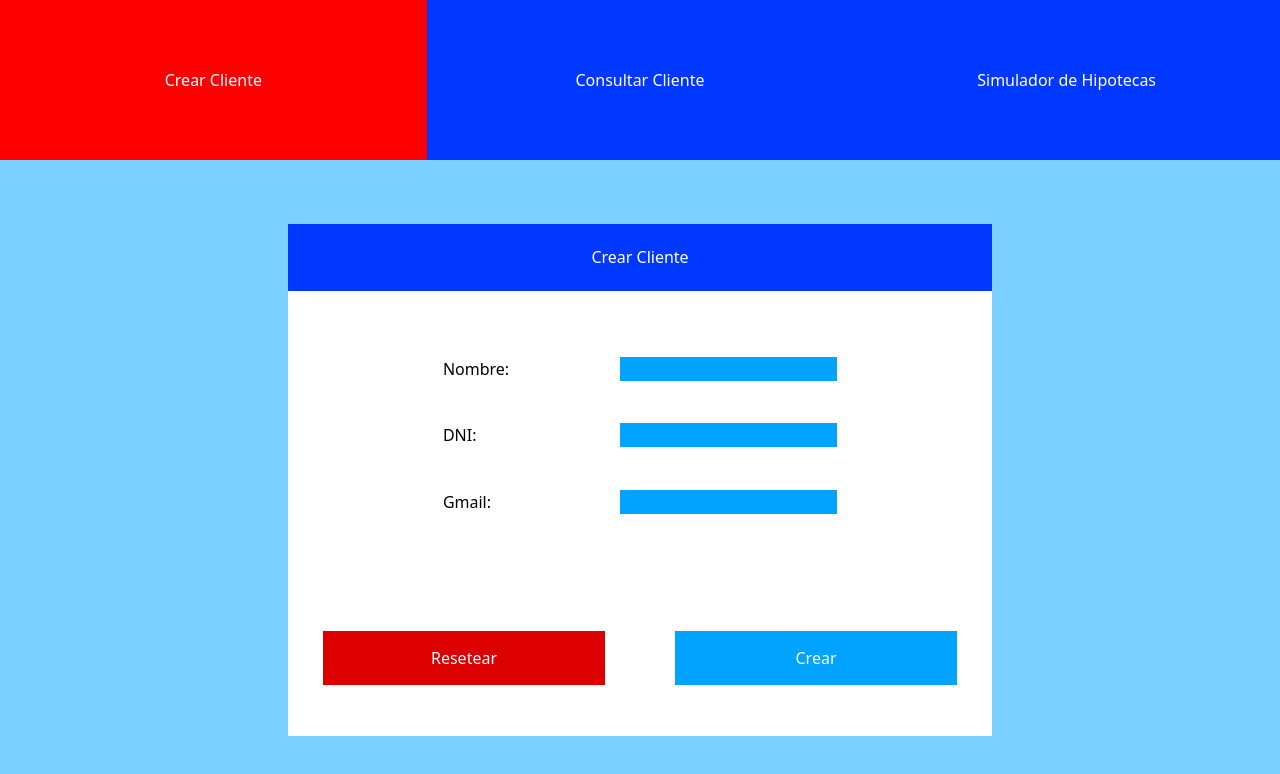
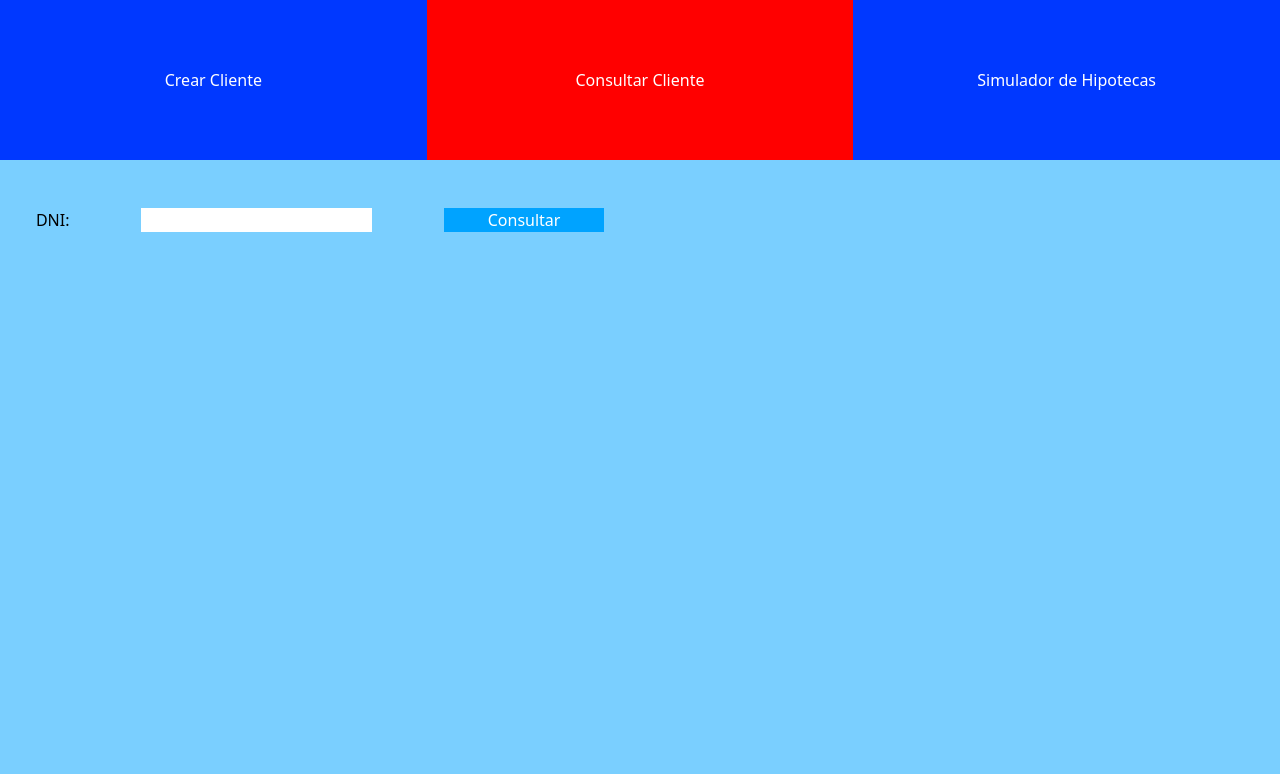
Before and after one commit to Coldaniel2001/Prueba-tecnica-hipotecas, a React (Create React App) app: page /consultClient in a window 1280 px wide. Before the commit this address led to /createClient. Shown: the top 774 px of the page. Built offline with nearby package versions, Linux system fonts and the light colour scheme.

Commit message:
change(get client): get client in the database, and config router consultCliente, we need appear on screen the client with informacion finance

```diff
--- a/src/component/Navbar/Navbar.jsx
+++ b/src/component/Navbar/Navbar.jsx
@@ -9,7 +9,7 @@ const Navbar = () => {
 					<span>Crear Cliente</span>
 				</div>
 			</NavLink>
-			<NavLink to={"/"} className={({ isActive }) => isActive ? 'flex items-center justify-center  w-[33.33333%] h-[100%] bg-strongRed' : 'flex items-center justify-center  w-[33.33333%] h-[100%] bg-navBlue'}>
+			<NavLink to={"/consultClient"} className={({ isActive }) => isActive ? 'flex items-center justify-center  w-[33.33333%] h-[100%] bg-strongRed' : 'flex items-center justify-center  w-[33.33333%] h-[100%] bg-navBlue'}>
 				<div>
 					<span>Consultar Cliente</span>
 				</div>
--- /dev/null
+++ b/src/context/DNI/DNIContext.jsx
@@ -0,0 +1,5 @@
+import { createContext } from "react";
+
+const DNIContext = createContext();
+
+export default DNIContext
--- /dev/null
+++ b/src/context/DNI/DNIProvider.jsx
@@ -0,0 +1,21 @@
+import React from "react";
+
+import DNIContext from "./DNIContext";
+
+const DNIProvider = ({ children }) => {
+
+    const calculateWordDni = (digitsDni) => {
+
+        const tableWords = 'TRWAGMYFPDXBNJZSQVHLCKE';
+
+        return [tableWords.charAt(digitsDni % 23), true];
+
+    }
+    return (
+        <DNIContext.Provider value={{ calculateWordDni }}>
+            {children}
+        </DNIContext.Provider>
+    )
+}
+
+export default DNIProvider
--- /dev/null
+++ b/src/page/ConsultClient/ConsultClient.jsx
@@ -0,0 +1,74 @@
+import React, { useContext, useState } from "react"
+
+
+import Navbar from "../../component/Navbar/Navbar"
+import toast from "react-hot-toast"
+import DNIContext from "../../context/DNI/DNIContext"
+
+const ConsultClient = () => {
+
+    const [consult, setConsult] = useState({
+        state:false,
+        dni:""
+    });
+
+    const { calculateWordDni } = useContext(DNIContext)
+
+
+    const handleDni = (event) => {
+        setConsult({...consult, dni:event.target.value})
+    }
+    const handleConsult = () => {
+        if (consult.dni === "") {
+            consult.state === true && setConsult({...consult, state:false});
+            toast.error("Rellene El recuadro para coger la información del cliente")
+        } else if (consult.dni.length !== 8) {
+            consult.state === true && setConsult({...consult, state:false});
+            toast.error("Tiene que tener un minimo de 8 caracteres para realizar la consulta")
+        } else {
+            toast.success("La Consulta del cliente ha sido todo un exito.");
+
+            consult.dni += calculateWordDni(consult.dni)[0];
+
+            setConsult({...consult, state:true});
+            getInfoClient()
+        }
+
+    }
+
+    const getInfoClient = async () => {
+
+        try {
+            const response = await fetch(`${process.env.REACT_APP_SERVER_URL}/users/create/${consult.dni}`);
+            const data = await response.json();
+
+            console.log(data)
+        } catch (error) {
+            console.log(error);
+        }
+    };
+
+    return (
+        <>
+            <div className="h-[20vh] w-[100vw]">
+                <Navbar />
+            </div>
+
+            <div className="h-[80vh] w-[100vw] bg-backgroundSky">
+                <div className="flex justify-around items-center w-[50%]  h-[15vh]">
+                    <label>DNI:</label>
+                    <input type="number" onChange={handleDni}  />
+                    <button onClick={handleConsult} className="bg-lightBlue text-white w-[25%]">Consultar</button>
+                </div>
+                {consult.state ? <div className="flex justify-center items-center">
+                    <div className="h-[60vh] w-[90%] bg-white">
+
+                    </div>
+                </div> : ""}
+            </div>
+
+        </>
+    )
+}
+
+export default ConsultClient
--- a/src/page/CreateClient/CreateClient.jsx
+++ b/src/page/CreateClient/CreateClient.jsx
@@ -1,13 +1,18 @@
-import React, { useRef, useState } from "react"
+import React, { useContext, useRef, useState } from "react"
 
 
 import Navbar from "../../component/Navbar/Navbar"
 import toast from "react-hot-toast"
 
+import DNIContext from "../../context/DNI/DNIContext";
+
+
+
 
 const CreateClient = () => {
+    const resetInput = useRef();
 
-    const resetInput = useRef();
+    const { calculateWordDni } = useContext(DNIContext)
 
     const [createInput, setCreateInput] = useState({
         name: "",
@@ -15,19 +20,18 @@ const CreateClient = () => {
         gmail: ""
     })
 
+
+
+
     const handleInput = (event) => {
         setCreateInput({ ...createInput, [event.target.name]: event.target.value })
     }
     const handleSubmit = (event) => {
         event.preventDefault()
-        if (calculateWordDni(createInput.dni)[1] === true) {
-            toast.success("La creación de un nuevo cliente ha sido todo un exito.");
+        if(createInput.dni.length === 8){
             createInput.dni += calculateWordDni(createInput.dni)[0];
-            createClient();
-            resetInput.current.click();
-        } else {
-            toast.error("Tienes que rellenar los 8 digitos de tu numero del DNI");
         }
+        createClient();
     }
 
     const createClient = async () => {
@@ -43,22 +47,28 @@ const CreateClient = () => {
             );
             const data = await response.json();
 
-            console.log(data)
+            switch (data.status) {
+                case "EXISTE Gmail y DNI":
+                    toast.error("Ya existe ese Gmail y DNI");
+                    break;
+                case "EXISTE DNI":
+                    toast.error("Ya existe ese DNI");
+                    break;
+                case "EXISTE Gmail":
+                    toast.error("Ya existe ese Gmail");
+                    break;
+                default:
+                    toast.success("La creación de un nuevo cliente ha sido todo un exito.");
+                    resetInput.current.click();
+                    break;
+            }
+
         } catch (error) {
             console.log(error);
         }
     };
 
 
-    const calculateWordDni = (digitsDni) => {
-
-        const tableWords = 'TRWAGMYFPDXBNJZSQVHLCKE';
-        if (digitsDni.length === 8) {
-            return [tableWords.charAt(digitsDni % 23), true];
-        } else {
-            return [false];
-        }
-    }
 
     return (
         <>
@@ -79,7 +89,7 @@ const CreateClient = () => {
                                 </div>
                                 <div className="flex justify-between w-[70%]">
                                     <label>DNI:</label>
-                                    <input className="bg-lightBlue text-white w-[55%]" type="number" name="dni" onChange={handleInput} required />
+                                    <input className="bg-lightBlue text-white w-[55%]" type="number" name="dni" onChange={handleInput} min={11111111} max={99999999}  required />
                                 </div>
                                 <div className="flex justify-between w-[70%]">
                                     <label>Gmail:</label>
--- a/src/routes/RoutesPath.jsx
+++ b/src/routes/RoutesPath.jsx
@@ -1,18 +1,27 @@
 import React from "react";
 import { BrowserRouter, Route, Routes, Navigate } from "react-router-dom";
+
 import CreateClient from "../page/CreateClient/CreateClient";
+import ConsultClient from "../page/ConsultClient/ConsultClient";
+
+import DNIProvider from "../context/DNI/DNIProvider";
 
 const RoutesPath = () => {
 
     return (
+        <DNIProvider>
             <BrowserRouter>
                 <Routes>
                     <Route path='/*' element={<Navigate to={"/createClient"} />} />
                     <Route path='/createClient' element={
                         <CreateClient />
                     } />
+                    <Route path='/consultClient' element={
+                        <ConsultClient />
+                    } />
                 </Routes>
             </BrowserRouter>
+        </DNIProvider>
     )
 }
 
```
Lines whose indentation alone changed are shown as unchanged.
